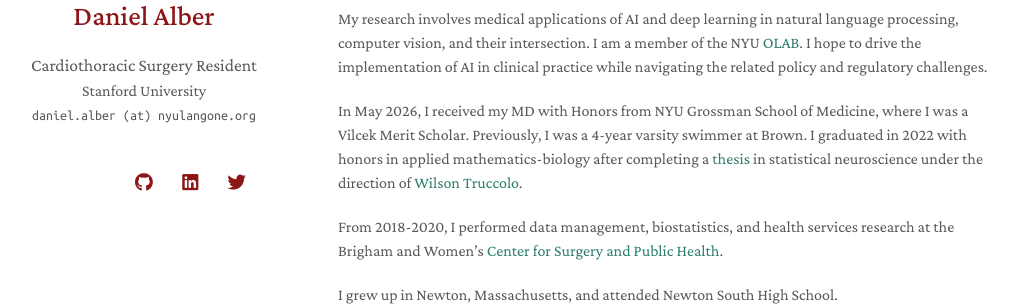
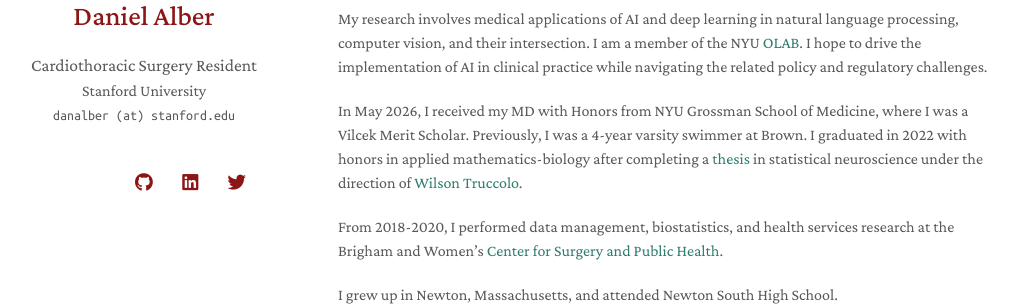
Before and after one commit to danalber/danalber.github.io, a Jekyll site: the page built from index.md, in a window 1280 px wide. Shown: the part 214-520 px from the top of the page, without its empty margins (132-1150 px from the left). Built offline with Jekyll 4.4.1, drawn with Linux system fonts in a browser that asks for light colours; nearby versions of some CDN libraries; a style sheet for code colours, icons or effects is not loaded; our own code applies the rules of GitHub Pages for plain Markdown files.

Commit message:
Update _config.yml

```diff
--- a/_config.yml
+++ b/_config.yml
@@ -2,7 +2,7 @@
 title: Daniel Alber
 position: Cardiothoracic Surgery Resident
 affiliation: Stanford University
-email: daniel.alber (at) nyulangone.org
+email: danalber (at) stanford.edu
 
 # Search Engine Optimization (SEO)
 # The following information is used to improve the website traffic from search engines, e.g., Google.
```
